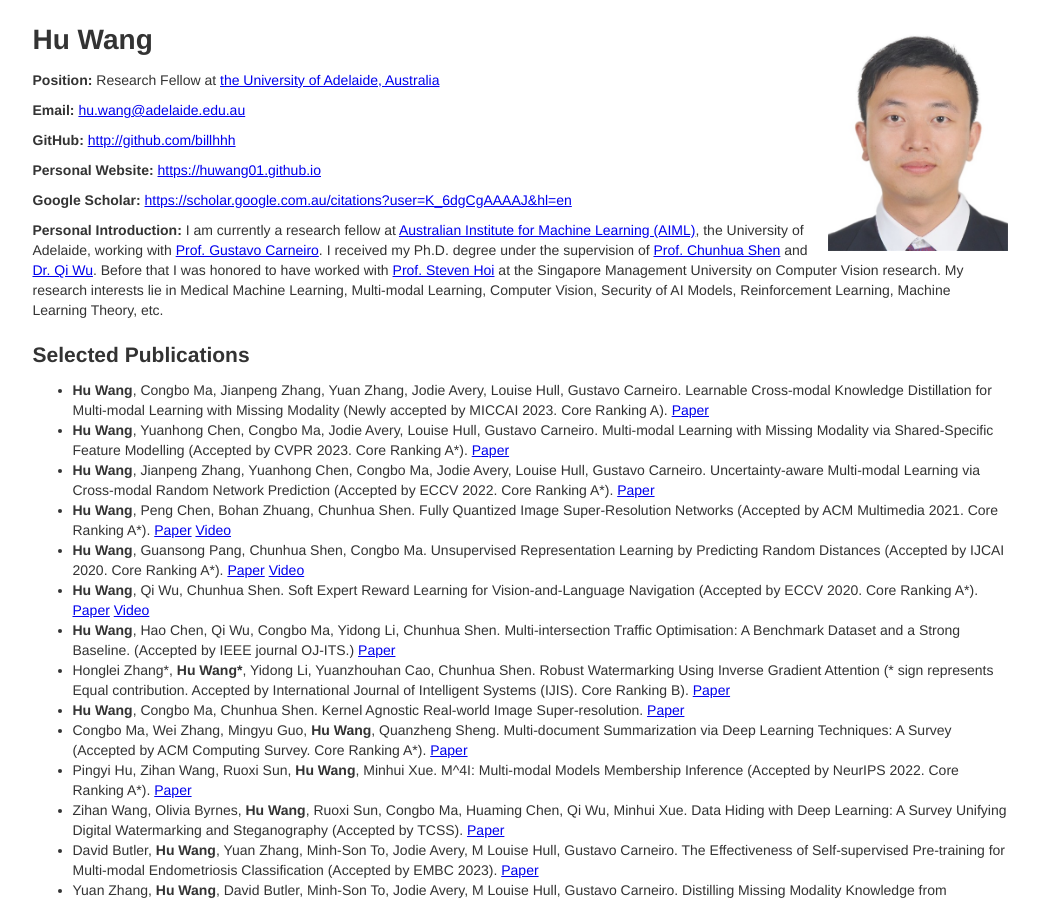
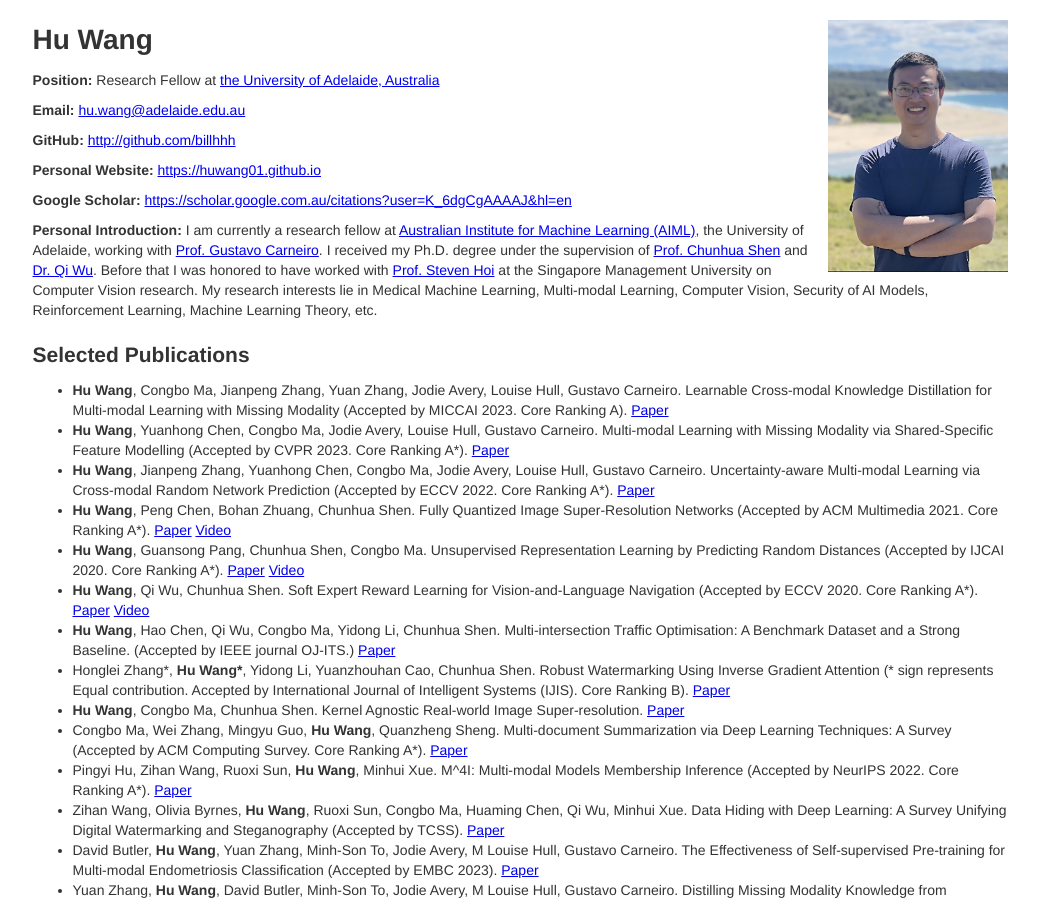
Before and after one commit to billhhh/whblog-omega, a Jekyll site: the page res/index.html, which Jekyll copies as it is, in a window 1280 px wide and 900 px high. Shown: the whole window, without its empty margins (120-1159 px from the left). Built offline with Jekyll 4.4.1, drawn with Linux system fonts in a browser that asks for light colours.

Commit message:
Update index.html

```diff
--- a/res/index.html
+++ b/res/index.html
@@ -10,7 +10,7 @@
 <body>
   <div class="container">
     <main>
-      <img src='./photo-suit.jpg' class="photo"/>
+      <img src='./huwang-casual2.jpg' class="photo"/>
       <h1>Hu Wang</h1>
       <p>
       <strong>Position:</strong>
@@ -43,7 +43,7 @@
       <div class="row">
         <ul>
 	  <li>
-            <strong>Hu Wang</strong>, Congbo Ma, Jianpeng Zhang, Yuan Zhang, Jodie Avery, Louise Hull, Gustavo Carneiro. Learnable Cross-modal Knowledge Distillation for Multi-modal Learning with Missing Modality  (Newly accepted by MICCAI 2023. Core Ranking A). <a href = "https://huwang01.github.io/papers/tobe.jpg">Paper</a>
+            <strong>Hu Wang</strong>, Congbo Ma, Jianpeng Zhang, Yuan Zhang, Jodie Avery, Louise Hull, Gustavo Carneiro. Learnable Cross-modal Knowledge Distillation for Multi-modal Learning with Missing Modality  (Accepted by MICCAI 2023. Core Ranking A). <a href = "https://arxiv.org/abs/2310.01035">Paper</a>
           </li>
 	  <li>
             <strong>Hu Wang</strong>, Yuanhong Chen, Congbo Ma, Jodie Avery, Louise Hull, Gustavo Carneiro. Multi-modal Learning with Missing Modality via Shared-Specific Feature Modelling  (Accepted by CVPR 2023. Core Ranking A*). <a href = "https://arxiv.org/abs/2307.14126">Paper</a>
@@ -79,7 +79,7 @@
             Zihan Wang, Olivia Byrnes, <strong>Hu Wang</strong>, Ruoxi Sun, Congbo Ma, Huaming Chen, Qi Wu, Minhui Xue. Data Hiding with Deep Learning: A Survey Unifying Digital Watermarking and Steganography (Accepted by TCSS). <a href = "https://arxiv.org/abs/2107.09287">Paper</a>
           </li>
 	  <li>
-            David Butler, <strong>Hu Wang</strong>, Yuan Zhang, Minh-Son To, Jodie Avery, M Louise Hull, Gustavo Carneiro. The Effectiveness of Self-supervised Pre-training for Multi-modal Endometriosis Classification (Accepted by EMBC 2023). <a href = "https://huwang01.github.io/papers/tobe.jpg">Paper</a>
+            David Butler, <strong>Hu Wang</strong>, Yuan Zhang, Minh-Son To, Jodie Avery, M Louise Hull, Gustavo Carneiro. The Effectiveness of Self-supervised Pre-training for Multi-modal Endometriosis Classification (Accepted by EMBC 2023). <a href = "https://arinex.com.au/EMBC/pdf/full-paper_422.pdf">Paper</a>
           </li>
 	  <li>
             Yuan Zhang, <strong>Hu Wang</strong>, David Butler, Minh-Son To, Jodie Avery, M Louise Hull, Gustavo Carneiro. Distilling Missing Modality Knowledge from Ultrasound for Endometriosis Diagnosis with Magnetic Resonance Images (Accepted by ISBI 2023, *Best Oral Paper Award). <a href = "https://arxiv.org/abs/2307.02000">Paper</a>
```
